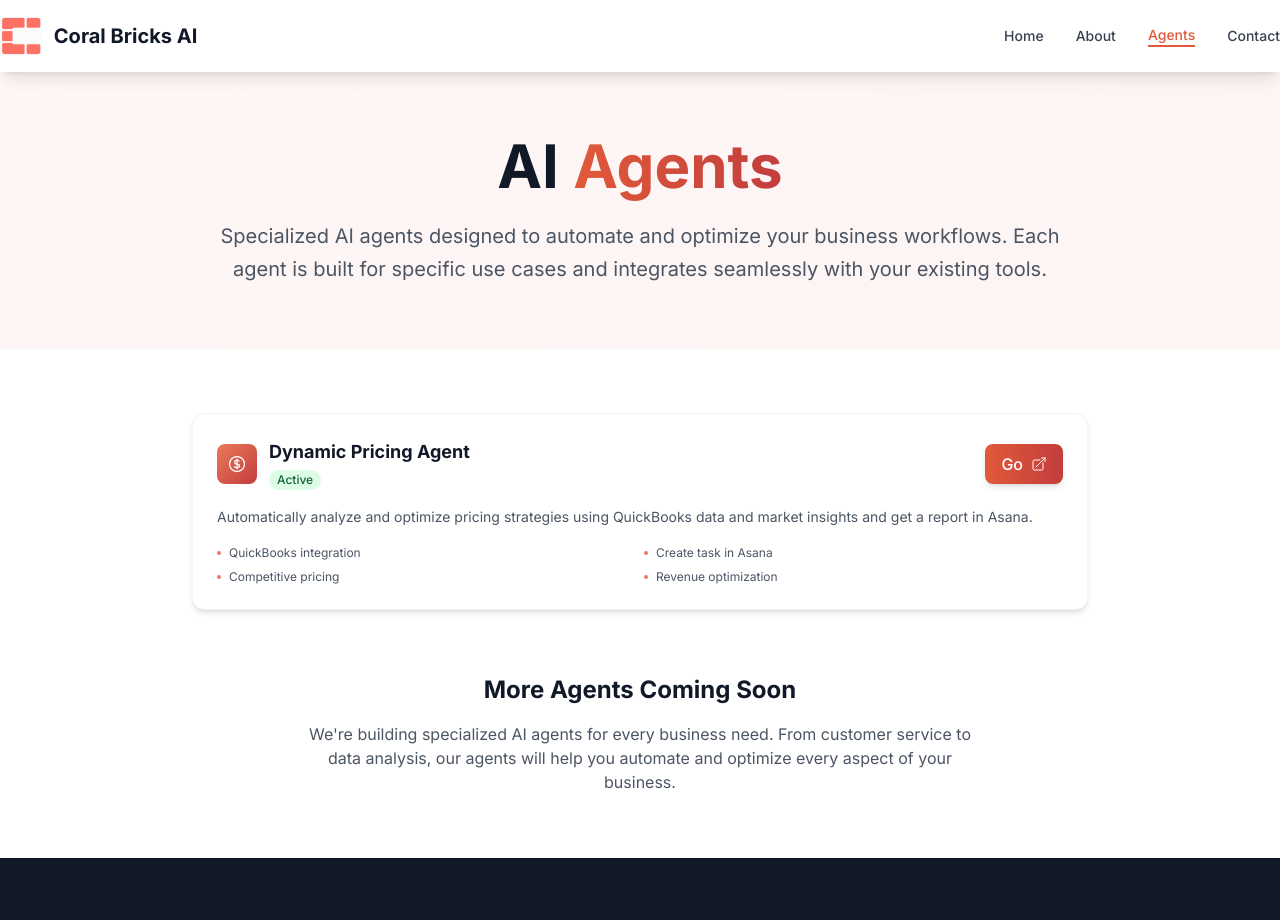
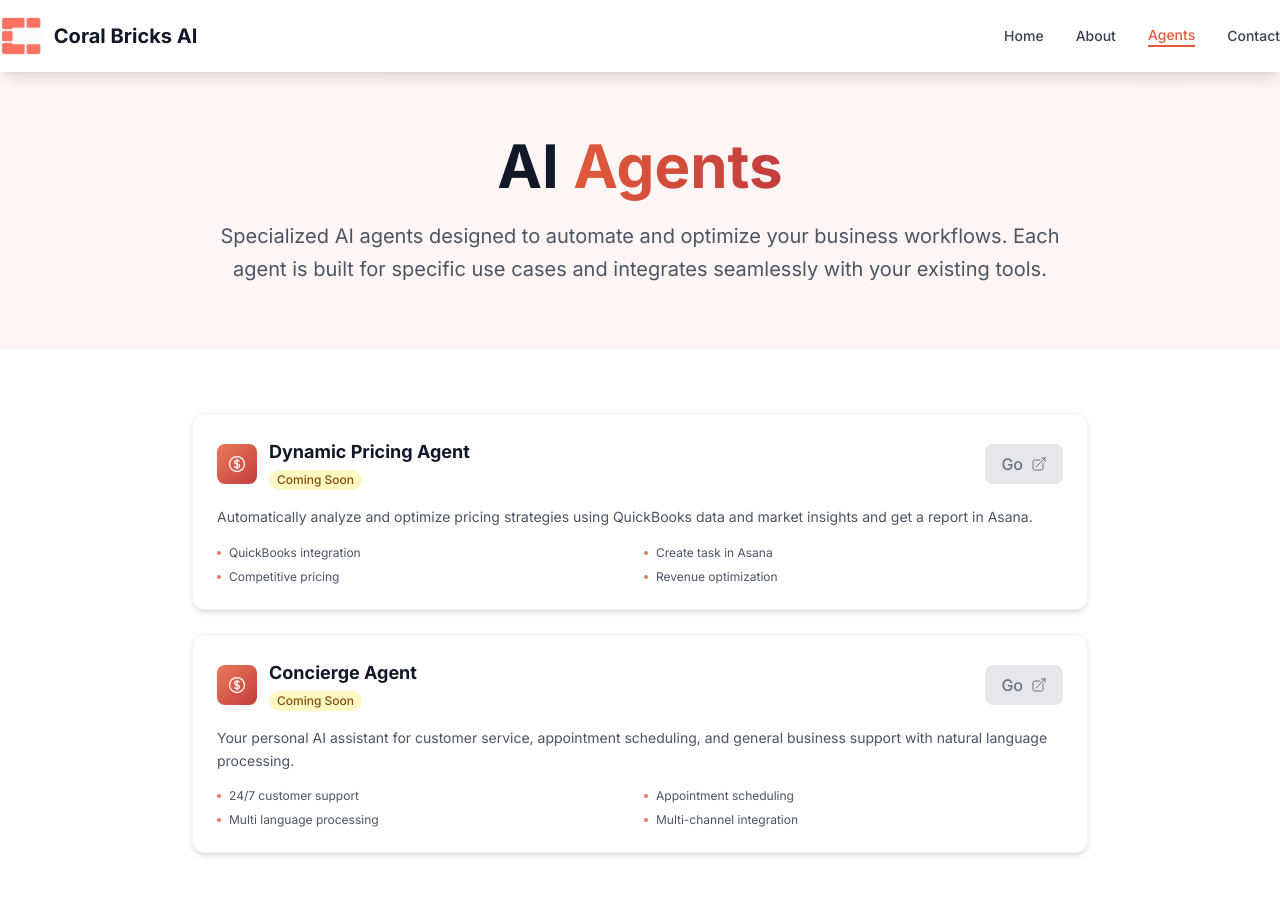
Before and after one commit to hiteshjain118/coral_bricks_web, a React (Create React App) app: page /agents in a window 1280 px wide. Shown: the top 920 px of the page. Built offline with nearby package versions, Linux system fonts and the light colour scheme.

Commit message:
feat: update agents page with concierge agent and status changes
- Add Concierge Agent with coming soon status
- Update Dynamic Pricing Agent status to coming soon
- Add spacing between agent cards
- Update feature name to Multi language processing

```diff
--- a/src/pages/Agents.tsx
+++ b/src/pages/Agents.tsx
@@ -12,14 +12,28 @@ const Agents: React.FC = () => {
       name: 'Dynamic Pricing Agent',
       description: 'Automatically analyze and optimize pricing strategies using QuickBooks data and market insights and get a report in Asana.',
       icon: CurrencyDollarIcon,
-      subdomain: 'paqa.coralbricks.ai',
+      subdomain: 'pa.coralbricks.ai',
       features: [
         'QuickBooks integration',
         'Create task in Asana',
         'Competitive pricing',
         'Revenue optimization'
       ],
-      status: 'active'
+      status: 'coming-soon'
+    },
+    {
+      id: 'concierge',
+      name: 'Concierge Agent',
+      description: 'Your personal AI assistant for customer service, appointment scheduling, and general business support with natural language processing.',
+      icon: CurrencyDollarIcon,
+      subdomain: 'concierge.coralbricks.ai',
+      features: [
+        '24/7 customer support',
+        'Appointment scheduling',
+        'Multi language processing',
+        'Multi-channel integration'
+      ],
+      status: 'coming-soon'
     }
   ];
 
@@ -67,7 +81,7 @@ const Agents: React.FC = () => {
                 initial={{ opacity: 0, y: 30 }}
                 animate={{ opacity: 1, y: 0 }}
                 transition={{ duration: 0.6, delay: 0.3 + index * 0.1 }}
-                className="bg-white rounded-xl shadow-md border border-gray-100 overflow-hidden hover:shadow-lg transition-shadow duration-300"
+                className="bg-white rounded-xl shadow-md border border-gray-100 overflow-hidden hover:shadow-lg transition-shadow duration-300 mb-6"
               >
                 <div className="p-6">
                   {/* Header Row */}
```
